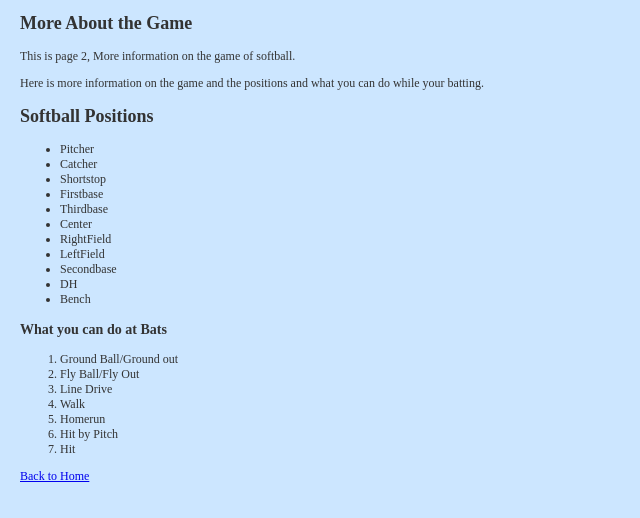
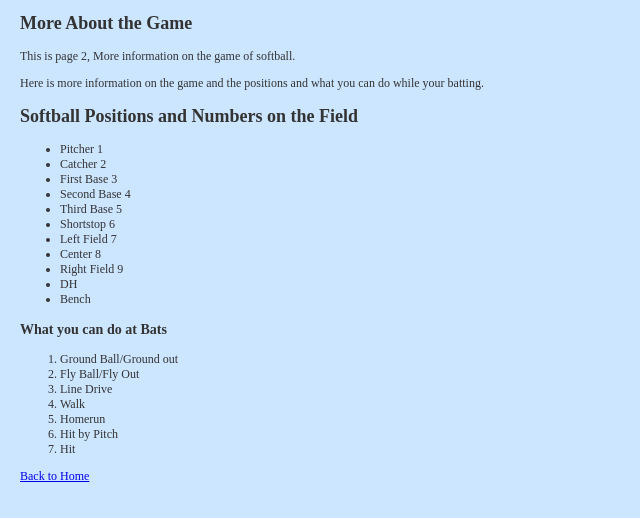
Before and after one commit to APettit1112/WebDevelopment-Softball, a plain HTML site: page page2.html in a window 1280 px wide. Shown: the part 46-564 px from the top of the page, without its empty margins (0-640 px from the left). Drawn offline with Linux system fonts and the light colour scheme.

Commit message:
Word adjustment for page2

```diff
--- a/page2.html
+++ b/page2.html
@@ -16,18 +16,20 @@
     <p>Here is more information on the game and the positions and what you can do while your batting.</p>
 
     <section>
-      <h2>Softball Positions</h2>
+      <h2>Softball Positions and Numbers on the Field</h2>
       <!-- list -->
       <ul>
-        <li>Pitcher</li>
-        <li>Catcher</li>
-        <li>Shortstop</li>
-        <li>Firstbase</li>
-        <li>Thirdbase</li>
-        <li>Center</li>
-        <li>RightField</li>
-        <li>LeftField</li>
-        <li>Secondbase</li>
+        <li>Pitcher 1</li>
+        <li>Catcher 2</li>
+        <li>First Base 3</li>
+        <li>Second Base 4</li>
+        <li>Third Base 5</li>
+        <li>Shortstop 6</li>
+        <li>Left Field 7</li>
+        <li>Center 8</li>
+        <li>Right Field 9</li>
+
+
         <li>DH</li>
         <li>Bench</li>
       </ul>
```
